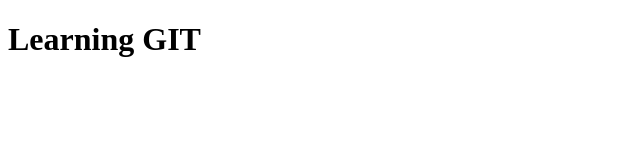
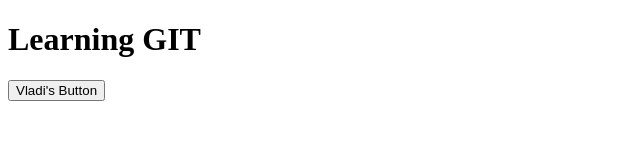
Before and after one commit to Yla13/frontend-git-training, a plain HTML site: page index.html in a window 1280 px wide. Shown: the whole page, without its empty margins (0-640 px from the left). Drawn offline with Linux system fonts and the light colour scheme.

Commit message:
Added button

```diff
--- a/index.html
+++ b/index.html
@@ -10,6 +10,11 @@
     <main>
         <h1>Learning GIT</h1>
 
+        <footer>
+            <button>
+                Vladi's Button
+            </button>
+        </footer>
     </main>
 </body>
 </html>
```
